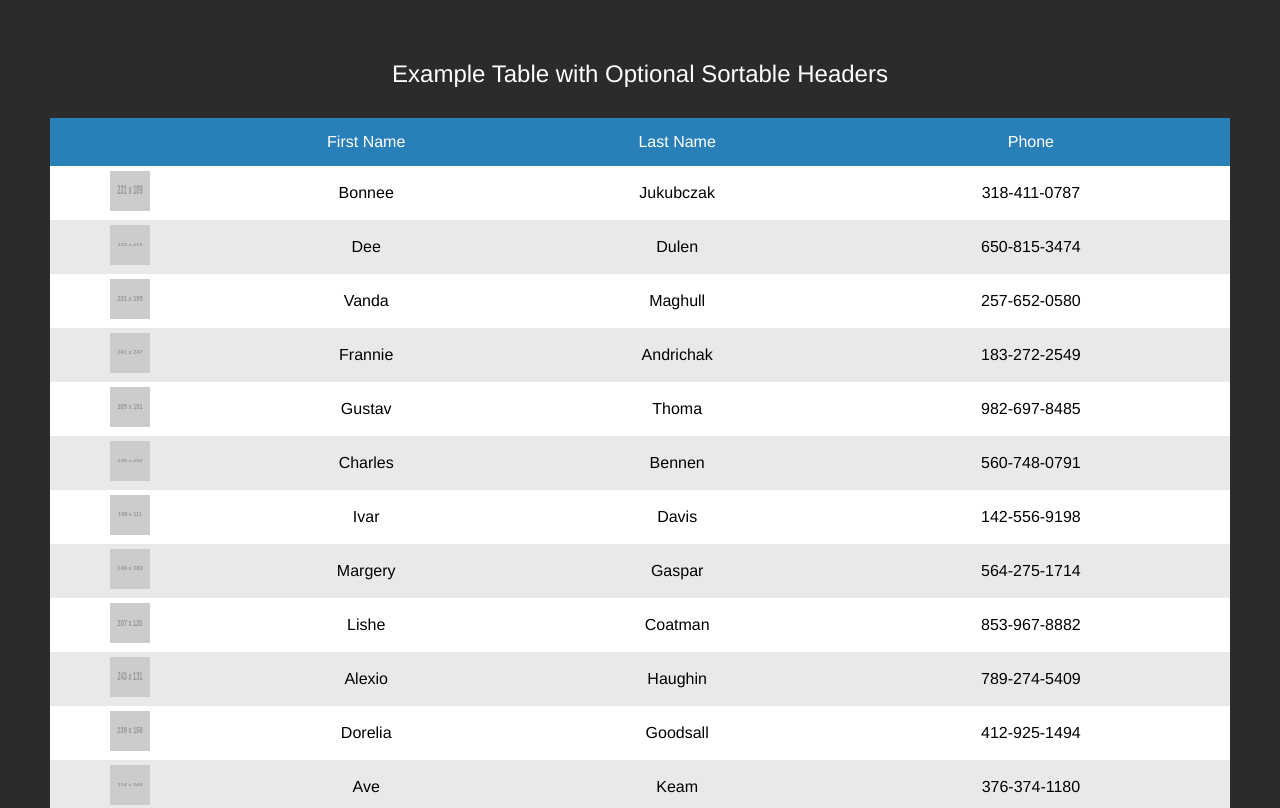
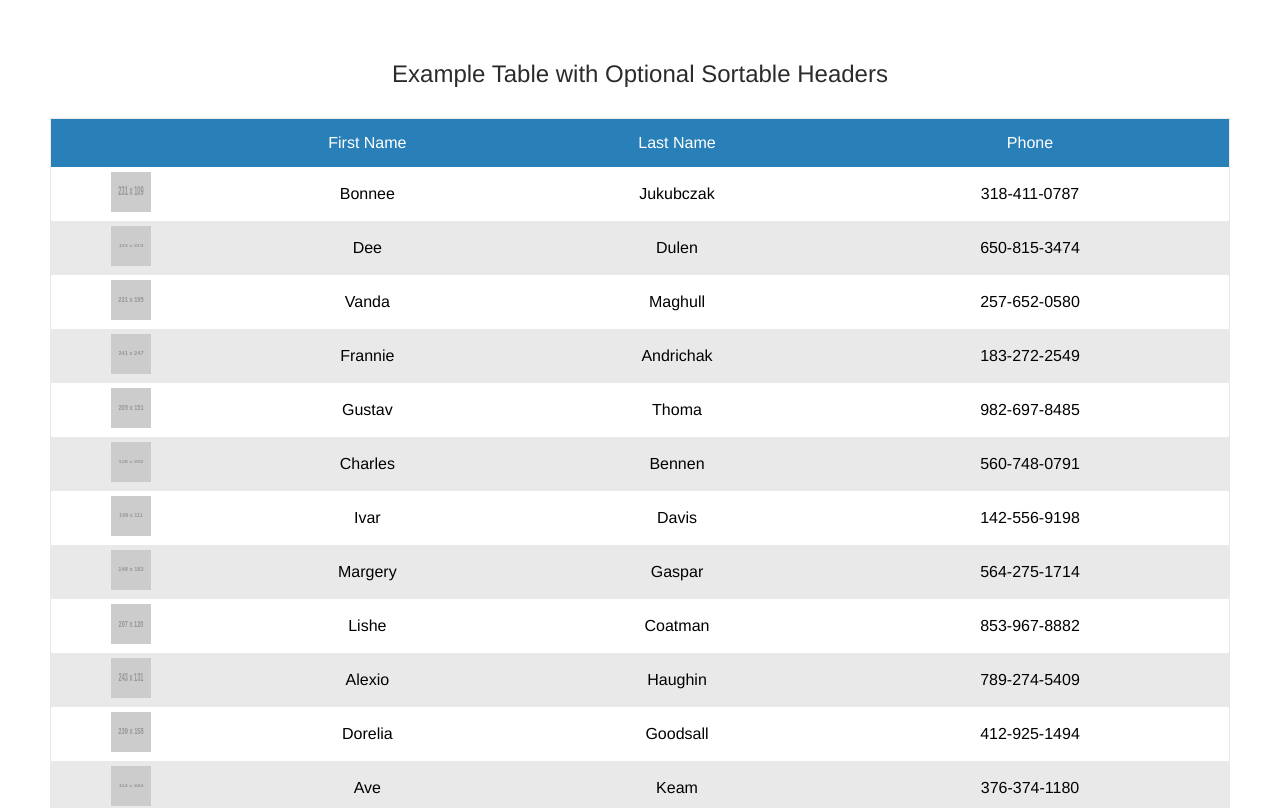
Before and after one commit to hsichang/tpt-challenge, a React app: page / in a window 1280 px wide. Shown: the top 808 px of the page. Built offline with nearby package versions, Linux system fonts and the light colour scheme.

Commit message:
updated styles

```diff
--- a/src/styles/App.scss
+++ b/src/styles/App.scss
@@ -8,7 +8,7 @@ $highlight: #2980b9;
 .App {
   height: 100%;
   padding: 30px 50px;
-  background-color: $darkgrey;
+  background-color: $white;
   font-family: 'Helvetica Neue', Helvetica, Arial;
 }
 
@@ -26,12 +26,13 @@ table {
   width: 100%;
   border-spacing: 0;
   border-collapse: collapse;
+  border: 1px solid $lightgrey;
 
   caption {
     font-size: 24px;
     margin-top: 30px;
     margin-bottom: 30px;
-    color: white;
+    color: $darkgrey;
   }
 
   td {
```
